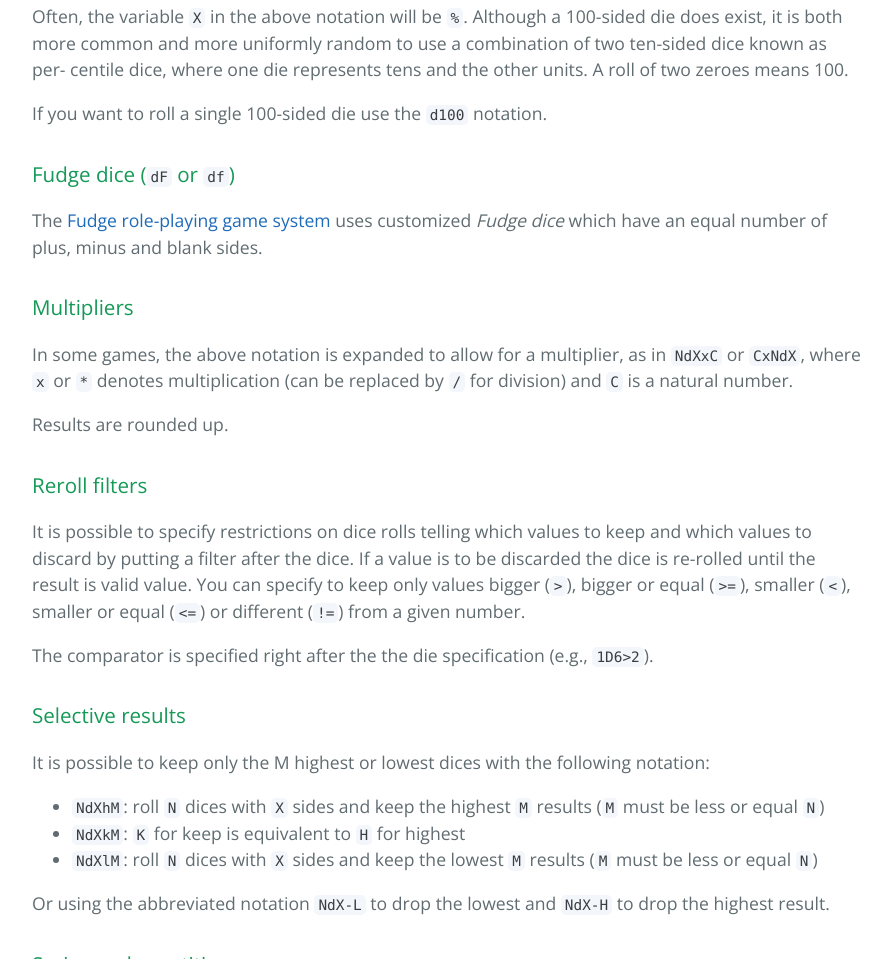
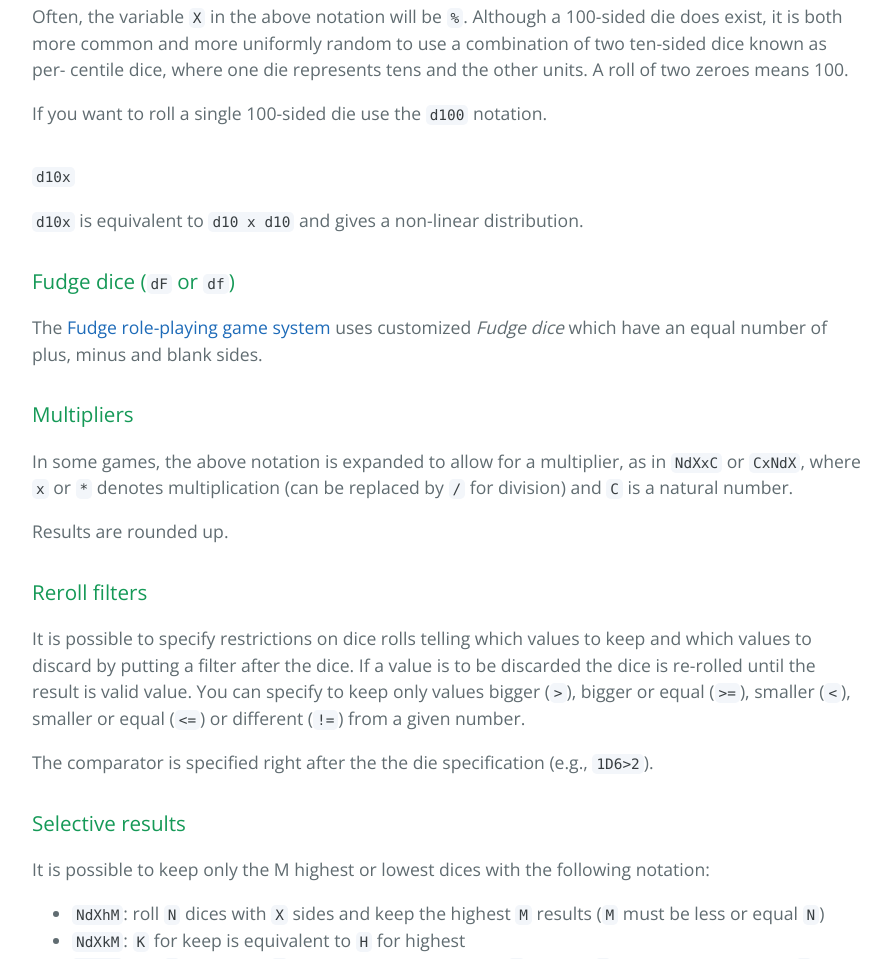
Before and after one commit to matteocorti/roll, a plain HTML site: page index.html in a window 1280 px wide. Shown: the part 1777-2736 px from the top of the page, without its empty margins (192-1083 px from the left). Drawn offline with nearby package versions, Linux system fonts and the light colour scheme.

Commit message:
Add d10x notation

```diff
--- a/index.html
+++ b/index.html
@@ -115,6 +115,12 @@
               If you want to roll a single 100-sided die use the
               <code>d100</code> notation.
             </p>
+
+	    <h3><code>d10x</code></h3>
+
+	    <p>
+	      <code>d10x</code> is equivalent to <code>d10 x d10</code> and gives a non-linear distribution.
+	    </p>
 
             <h3>Fudge dice (<code>dF</code> or <code>df</code>)</h3>
 
@@ -304,7 +310,7 @@ term         := number | factor [ ("*"|"/") number |
                 number ("*"|"/") factor | "(" expression ")" .
 factor       := number FilteredDice [ ("h"|"H"|"l"|"L"|"k"|"K") number ] | number FilteredDice "-" [ ("h"|"H"|"l"|"L") | FilteredDice .
 FilteredDice := dice | dice (">"|">="|"<"|"<="|"!=") number .
-dice         := "d" | "D" | "w" | "W" | "t" | "T" [ number | "%" | "F" | "f" ] .
+dice         := "d" | "D" | "w" | "W" | "t" | "T" [ number | "%" | "F" | "f" | "x" | "X" ] .
 															       </pre>
 
 	    <h2>See also</h2>
```
